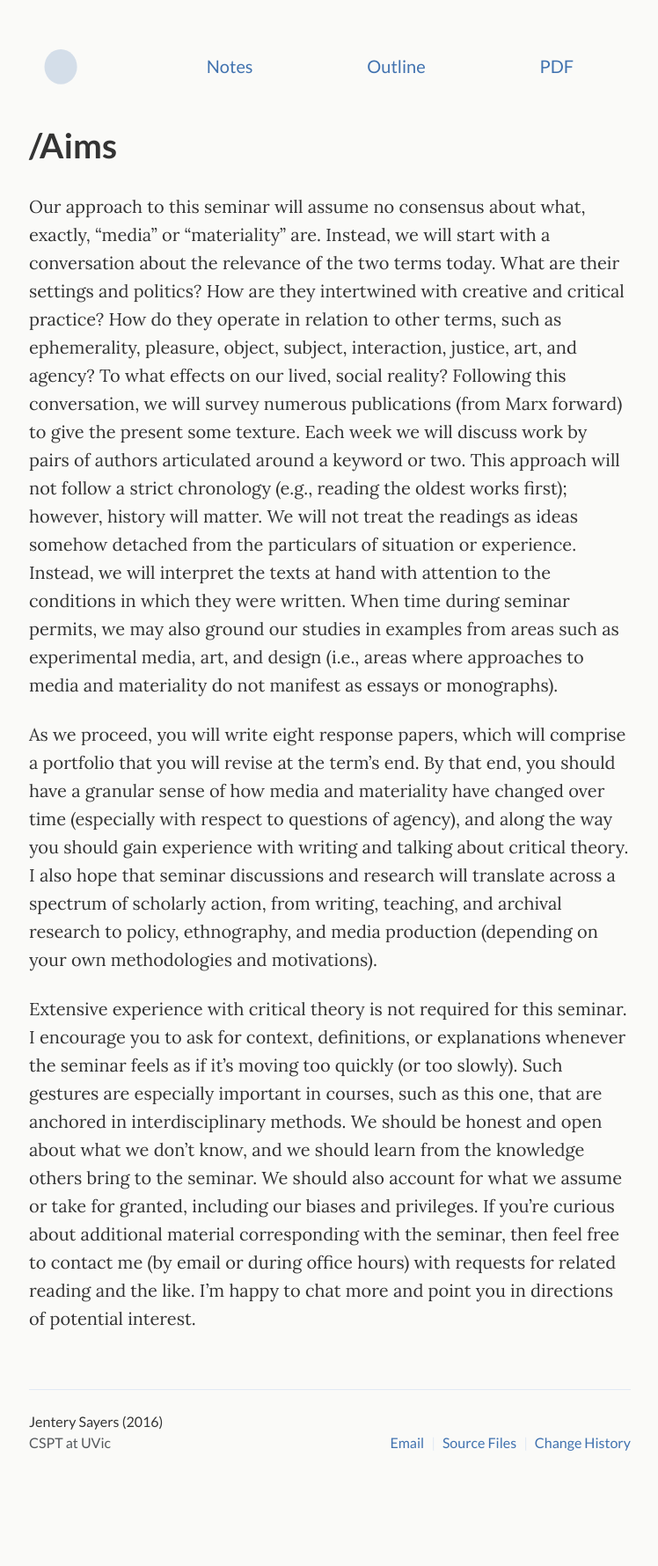
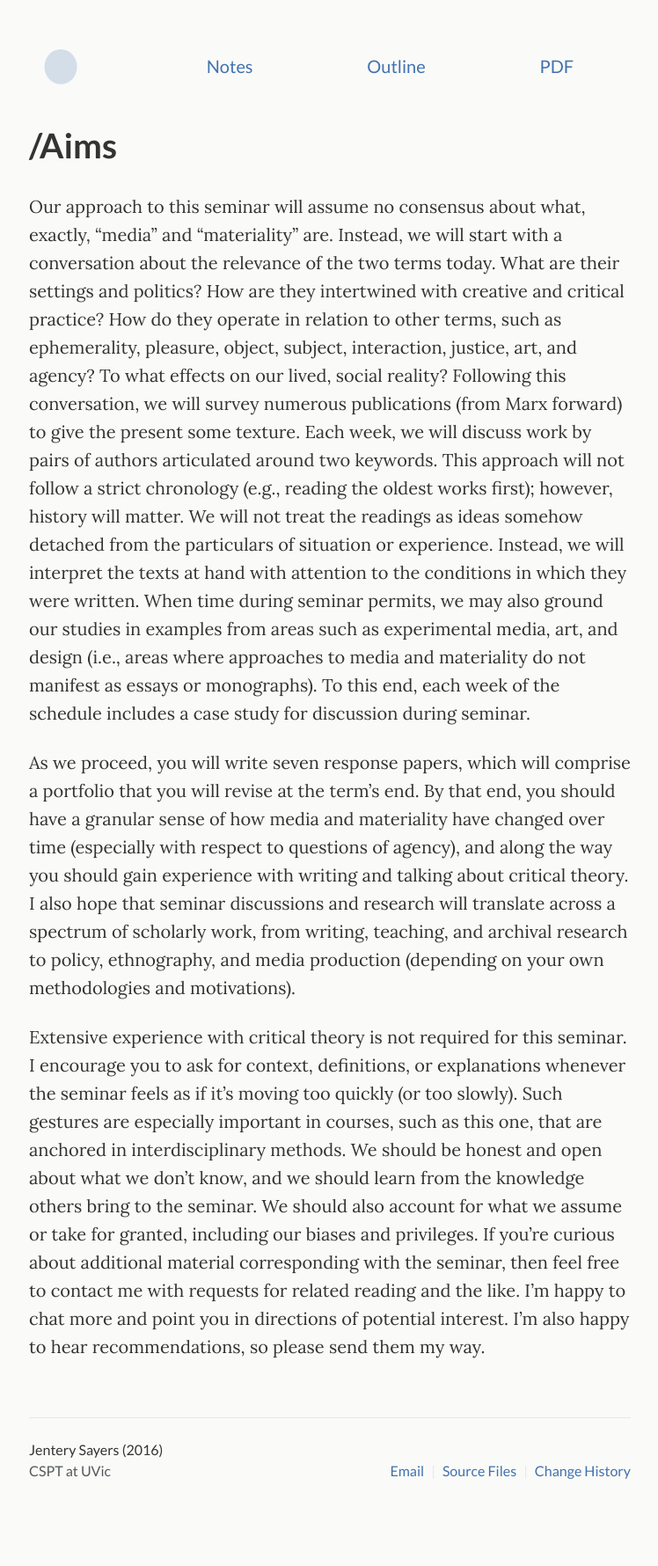
Before and after one commit to jentery/cspt500, a Jekyll site: the page built from _pages/aims.md, in a window 1280 px wide. Shown: the whole page at 88% size, without its empty margins (265-1013 px from the left). Built offline with Jekyll 4.4.1, drawn with Linux system fonts in a browser that asks for light colours; before the commit the page ends 1748 px from its top, so only the background shows below that.

Commit message:
edit aims.md

```diff
--- a/_pages/aims.md
+++ b/_pages/aims.md
@@ -5,8 +5,8 @@
 subtitle: /Aims
 ---
 
-Our approach to this seminar will assume no consensus about what, exactly, "media" or "materiality" are. Instead, we will start with a conversation about the relevance of the two terms today. What are their settings and politics? How are they intertwined with creative and critical practice? How do they operate in relation to other terms, such as ephemerality, pleasure, object, subject, interaction, justice, art, and agency? To what effects on our lived, social reality? Following this conversation, we will survey numerous publications (from Marx forward) to give the present some texture. Each week we will discuss work by pairs of authors articulated around a keyword or two. This approach will not follow a strict chronology (e.g., reading the oldest works first); however, history will matter. We will not treat the readings as ideas somehow detached from the particulars of situation or experience. Instead, we will interpret the texts at hand with attention to the conditions in which they were written. When time during seminar permits, we may also ground our studies in examples from areas such as experimental media, art, and design (i.e., areas where approaches to media and materiality do not manifest as essays or monographs).
+Our approach to this seminar will assume no consensus about what, exactly, "media" and "materiality" are. Instead, we will start with a conversation about the relevance of the two terms today. What are their settings and politics? How are they intertwined with creative and critical practice? How do they operate in relation to other terms, such as ephemerality, pleasure, object, subject, interaction, justice, art, and agency? To what effects on our lived, social reality? Following this conversation, we will survey numerous publications (from Marx forward) to give the present some texture. Each week, we will discuss work by pairs of authors articulated around two keywords. This approach will not follow a strict chronology (e.g., reading the oldest works first); however, history will matter. We will not treat the readings as ideas somehow detached from the particulars of situation or experience. Instead, we will interpret the texts at hand with attention to the conditions in which they were written. When time during seminar permits, we may also ground our studies in examples from areas such as experimental media, art, and design (i.e., areas where approaches to media and materiality do not manifest as essays or monographs). To this end, each week of the schedule includes a case study for discussion during seminar.
 
-As we proceed, you will write eight response papers, which will comprise a portfolio that you will revise at the term's end. By that end, you should have a granular sense of how media and materiality have changed over time (especially with respect to questions of agency), and along the way you should gain experience with writing and talking about critical theory. I also hope that seminar discussions and research will translate across a spectrum of scholarly action, from writing, teaching, and archival research to policy, ethnography, and media production (depending on your own methodologies and motivations).
+As we proceed, you will write seven response papers, which will comprise a portfolio that you will revise at the term's end. By that end, you should have a granular sense of how media and materiality have changed over time (especially with respect to questions of agency), and along the way you should gain experience with writing and talking about critical theory. I also hope that seminar discussions and research will translate across a spectrum of scholarly work, from writing, teaching, and archival research to policy, ethnography, and media production (depending on your own methodologies and motivations).
 
-Extensive experience with critical theory is not required for this seminar. I encourage you to ask for context, definitions, or explanations whenever the seminar feels as if it's moving too quickly (or too slowly). Such gestures are especially important in courses, such as this one, that are anchored in interdisciplinary methods. We should be honest and open about what we don't know, and we should learn from the knowledge others bring to the seminar. We should also account for what we assume or take for granted, including our biases and privileges. If you're curious about additional material corresponding with the seminar, then feel free to contact me (by email or during office hours) with requests for related reading and the like. I'm happy to chat more and point you in directions of potential interest.
+Extensive experience with critical theory is not required for this seminar. I encourage you to ask for context, definitions, or explanations whenever the seminar feels as if it's moving too quickly (or too slowly). Such gestures are especially important in courses, such as this one, that are anchored in interdisciplinary methods. We should be honest and open about what we don't know, and we should learn from the knowledge others bring to the seminar. We should also account for what we assume or take for granted, including our biases and privileges. If you're curious about additional material corresponding with the seminar, then feel free to contact me with requests for related reading and the like. I'm happy to chat more and point you in directions of potential interest. I'm also happy to hear recommendations, so please send them my way.
```
